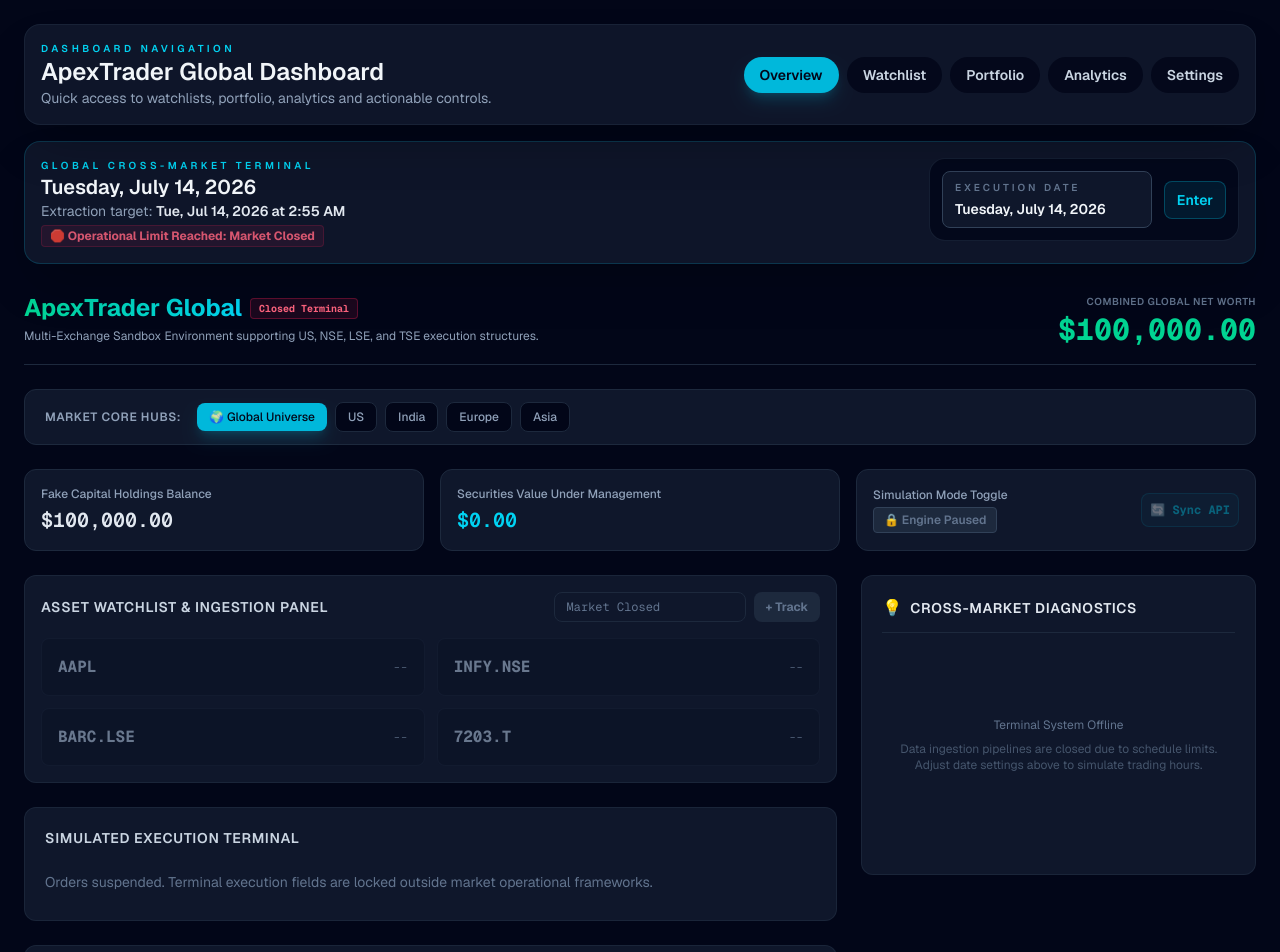
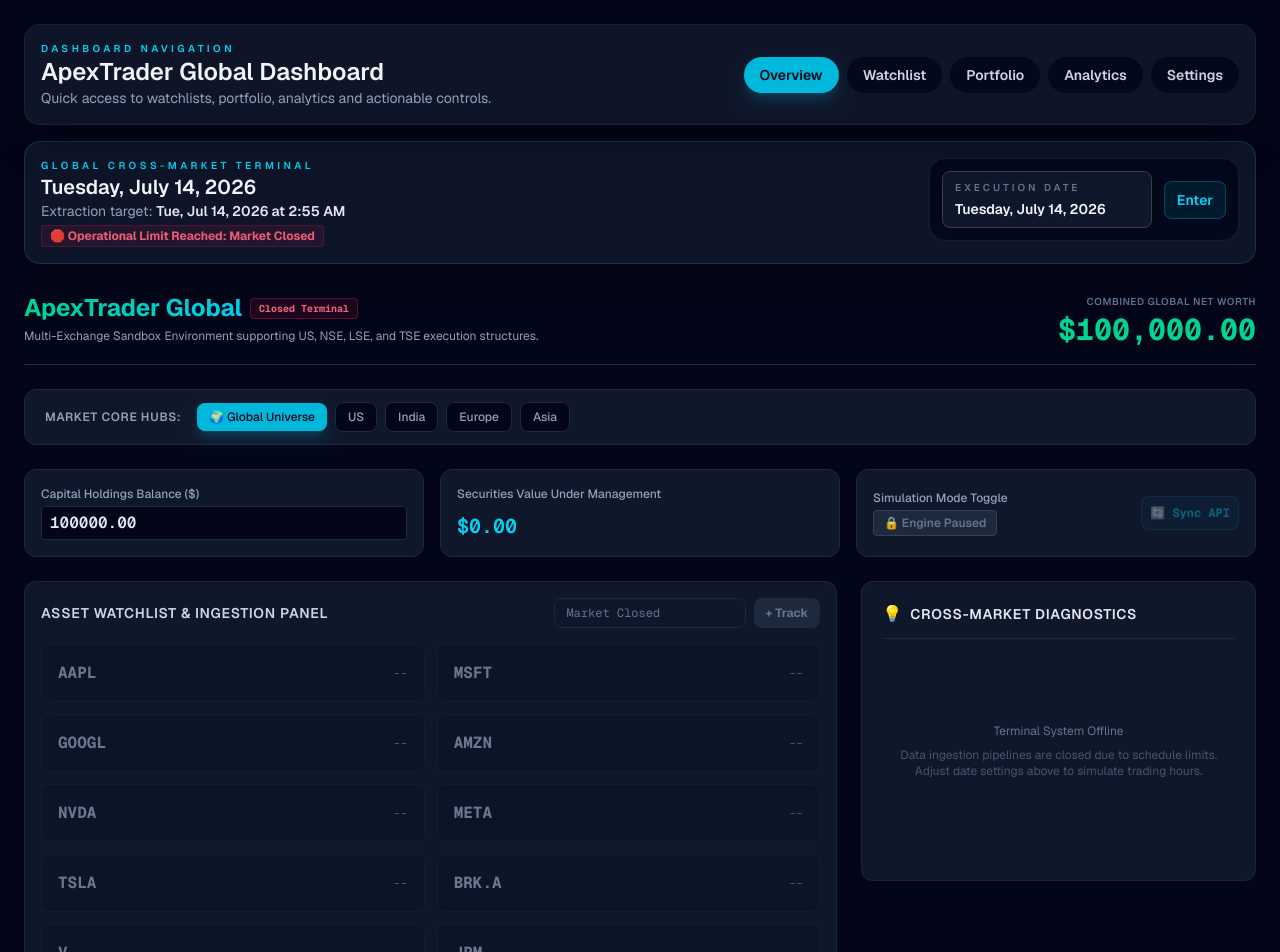
Before and after one commit to indranidutta2006/AIMEE-NATIONAL-INNOVATION-HACKATHON-2026, a Next.js app: page / in a window 1280 px wide. Shown: the top 952 px of the page. Built offline with nearby package versions, Linux system fonts and the light colour scheme.

Commit message:
Update watchlist and cash input handling
Replaced the default watchlist with top 15 major global and Indian companies. Updated baseline stocks and adjusted cash input handling.

```diff
--- a/app/page.js
+++ b/app/page.js
@@ -2,18 +2,32 @@
 
 import React, { useState, useEffect, useCallback, useRef } from 'react';
 
-// Default global watchlist containing multi-exchange assets
-const DEFAULT_WATCHLIST = ['AAPL', 'INFY.NSE', 'BARC.LSE', '7203.T'];
+// Replaced DEFAULT_WATCHLIST with top 15 major global and Indian companies
+const TOP_15_COMPANIES = [
+  'AAPL', 'MSFT', 'GOOGL', 'AMZN', 'NVDA',
+  'META', 'TSLA', 'BRK.A', 'V', 'JPM',
+  'INFY.NSE', 'TCS.NSE', 'RELIANCE.NSE', 'HDFCBANK.NSE', 'BARC.LSE'
+];
 
-// Baseline fallback prices
+// Baseline fallback prices extended for structural safety
 const BASELINE_STOCKS = {
   'AAPL': { name: 'Apple Inc. (NASDAQ)', price: 175.00, change: 0.5, rsi: 72, volume: 'High', exchange: 'US' },
+  'MSFT': { name: 'Microsoft Corp (NASDAQ)', price: 420.00, change: 1.1, rsi: 65, volume: 'High', exchange: 'US' },
+  'GOOGL': { name: 'Alphabet Inc. (NASDAQ)', price: 170.00, change: -0.4, rsi: 48, volume: 'Normal', exchange: 'US' },
+  'AMZN': { name: 'Amazon.com Inc (NASDAQ)', price: 180.00, change: 0.8, rsi: 55, volume: 'High', exchange: 'US' },
+  'NVDA': { name: 'NVIDIA Corp (NASDAQ)', price: 850.00, change: 3.2, rsi: 78, volume: 'Extreme', exchange: 'US' },
+  'META': { name: 'Meta Platforms (NASDAQ)', price: 490.00, change: -1.5, rsi: 42, volume: 'Normal', exchange: 'US' },
+  'TSLA': { name: 'Tesla Inc (NASDAQ)', price: 175.00, change: -2.0, rsi: 35, volume: 'High', exchange: 'US' },
+  'BRK.A': { name: 'Berkshire Hathaway (NYSE)', price: 610000.00, change: 0.1, rsi: 50, volume: 'Low', exchange: 'US' },
+  'V': { name: 'Visa Inc. (NYSE)', price: 275.00, change: 0.3, rsi: 52, volume: 'Normal', exchange: 'US' },
+  'JPM': { name: 'JPMorgan Chase & Co (NYSE)', price: 195.00, change: 0.6, rsi: 58, volume: 'Normal', exchange: 'US' },
   'INFY.NSE': { name: 'Infosys Limited (NSE)', price: 1420.00, change: -1.2, rsi: 38, volume: 'Extreme', exchange: 'India' },
-  'BARC.LSE': { name: 'Barclays PLC (LSE)', price: 185.00, change: 2.4, rsi: 81, volume: 'Normal', exchange: 'Europe' },
-  '7203.T': { name: 'Toyota Motor Corp (TSE)', price: 3400.00, change: -0.3, rsi: 48, volume: 'Low', exchange: 'Asia' },
+  'TCS.NSE': { name: 'Tata Consultancy Services (NSE)', price: 3900.00, change: 0.4, rsi: 51, volume: 'Normal', exchange: 'India' },
+  'RELIANCE.NSE': { name: 'Reliance Industries (NSE)', price: 2950.00, change: 1.5, rsi: 63, volume: 'High', exchange: 'India' },
+  'HDFCBANK.NSE': { name: 'HDFC Bank Ltd (NSE)', price: 1510.00, change: -0.8, rsi: 44, volume: 'High', exchange: 'India' },
+  'BARC.LSE': { name: 'Barclays PLC (LSE)', price: 185.00, change: 2.4, rsi: 81, volume: 'Normal', exchange: 'Europe' }
 };
 
-// A cache to ensure we only calculate a year's holidays ONCE across the app lifecycle
 const holidayCache = new Map();
 
 // --- HELPER FUNCTIONS ---
@@ -73,16 +87,16 @@
   }
 
   const holidays = [
-    getObservedDate(new Date(Date.UTC(year, 0, 1))),   // New Year's Day
-    getNthWeekdayOfMonth(year, 0, 1, 3),              // MLK Jr. Day (3rd Monday)
-    getNthWeekdayOfMonth(year, 1, 1, 3),              // Presidents' Day (3rd Monday)
-    getGoodFriday(year),                              // Good Friday
-    getLastWeekdayOfMonth(year, 4, 1),                // Memorial Day (Last Monday)
-    getObservedDate(new Date(Date.UTC(year, 5, 19))), // Juneteenth
-    getObservedDate(new Date(Date.UTC(year, 6, 4))),  // Independence Day
-    getNthWeekdayOfMonth(year, 8, 1, 1),              // Labor Day (1st Monday)
-    getNthWeekdayOfMonth(year, 10, 4, 4),             // FIXED: Thanksgiving (4th Thursday)
-    getObservedDate(new Date(Date.UTC(year, 11, 25))),// Christmas Day
+    getObservedDate(new Date(Date.UTC(year, 0, 1))),
+    getNthWeekdayOfMonth(year, 0, 1, 3),
+    getNthWeekdayOfMonth(year, 1, 1, 3),
+    getGoodFriday(year),
+    getLastWeekdayOfMonth(year, 4, 1),
+    getObservedDate(new Date(Date.UTC(year, 5, 19))),
+    getObservedDate(new Date(Date.UTC(year, 6, 4))),
+    getNthWeekdayOfMonth(year, 8, 1, 1),
+    getNthWeekdayOfMonth(year, 10, 4, 4),
+    getObservedDate(new Date(Date.UTC(year, 11, 25))),
   ];
 
   const holidaySet = new Set(holidays.map(d => d.toISOString().split('T')[0]));
@@ -95,7 +109,6 @@
 const isMarketClosedForDate = (value, timeValue = '12:00') => {
   if (!value) return true;
 
-  // Force JS to parse the string cleanly as a baseline representation
   const parsedDate = new Date(`${value}T${timeValue}`);
   if (Number.isNaN(parsedDate.getTime())) return true;
 
@@ -110,17 +123,14 @@
     return acc;
   }, {});
 
-  // 1. Weekend Check
   if (parts.weekday === 'Sat' || parts.weekday === 'Sun') return true;
 
-  // 2. Dynamic Holiday Check
   const year = parseInt(parts.year, 10);
   const marketHolidays = getMarketHolidaysForYear(year);
   const normalizedDate = `${parts.year}-${parts.month}-${parts.day}`;
 
   if (marketHolidays.has(normalizedDate)) return true;
 
-  // 3. Core Market Hours Check (9:30 AM to 4:00 PM Eastern)
   const minutes = parseInt(parts.hour, 10) * 60 + parseInt(parts.minute, 10);
   return minutes < 570 || minutes >= 960;
 };
@@ -176,13 +186,14 @@
   const next = new Date(2000, 0, 1, hours, minutes);
   next.setMinutes(next.getMinutes() + (field === 'minute' ? direction * 1 : 0));
   next.setHours(next.getHours() + (field === 'hour' ? direction * 1 : 0));
-  return toNYTimeInputValue(next); // FIXED reference
+  return toNYTimeInputValue(next);
 };
 
 export default function App() {
   // --- STATE MANAGEMENT ---
   const [cash, setCash] = useState(100000.00);
-  const [watchlist, setWatchlist] = useState(DEFAULT_WATCHLIST);
+  const [cashInput, setCashInput] = useState("100000.00"); // Dynamic buffer variable for text/number fields
+  const [watchlist, setWatchlist] = useState(TOP_15_COMPANIES); // Seeded with top 15 list instead of 4
   const [marketStocks, setMarketStocks] = useState({});
   const [selectedExchangeFilter, setSelectedExchangeFilter] = useState('ALL');
   const [portfolio, setPortfolio] = useState([
@@ -269,7 +280,10 @@
     const savedCash = localStorage.getItem('apex_cash');
     const savedPortfolio = localStorage.getItem('apex_portfolio');
     const savedWatchlist = localStorage.getItem('apex_watchlist');
-    if (savedCash) setCash(parseFloat(savedCash));
+    if (savedCash) {
+      setCash(parseFloat(savedCash));
+      setCashInput(savedCash);
+    }
     if (savedPortfolio) setPortfolio(JSON.parse(savedPortfolio));
     if (savedWatchlist) setWatchlist(JSON.parse(savedWatchlist));
   }, []);
@@ -455,6 +469,15 @@
     setTimeInputDraft(nextTime);
   };
 
+  // Safe handler to sync typed string numerical states back to float variables
+  const handleCashUpdate = (val) => {
+    setCashInput(val);
+    const parsed = parseFloat(val);
+    if (!isNaN(parsed) && parsed >= 0) {
+      setCash(parsed);
+    }
+  };
+
   const handleAddTicker = async (e) => {
     e.preventDefault();
     const symbol = searchQuery.toUpperCase().trim();
@@ -522,7 +545,9 @@
       return;
     }
 
-    setCash(prev => prev - totalCost);
+    const nextCash = cash - totalCost;
+    setCash(nextCash);
+    setCashInput(nextCash.toFixed(2));
     setPortfolio(prevPortfolio => {
       const existing = prevPortfolio.find(p => p.ticker === selectedTicker);
       if (existing) {
@@ -558,7 +583,9 @@
       });
     }
 
-    setCash(prev => prev + totalCredit);
+    const nextCash = cash + totalCredit;
+    setCash(nextCash);
+    setCashInput(nextCash.toFixed(2));
     setPortfolio(prevPortfolio => {
       return prevPortfolio.map(p => p.ticker === selectedTicker ? { ...p, shares: p.shares - tradeShares } : p).filter(p => p.shares > 0);
     });
@@ -615,7 +642,6 @@
               </div>
             </div>
 
-            {/* FIXED STICKER TOP CONTROL BLOCK (DUPLICATIONS DELETED HERE) */}
             <div className="sticky top-[92px] z-40 rounded-2xl border border-cyan-500/20 bg-slate-900/95 p-4 shadow-2xl backdrop-blur">
               <div className="flex flex-col gap-4 lg:flex-row lg:items-start lg:justify-between">
                 <div>
@@ -629,7 +655,6 @@
                   )}
                 </div>
 
-                {/* TIME ADJUSTMENT HUB */}
                 <div className="relative flex flex-col gap-3 rounded-2xl border border-slate-800/70 bg-slate-950/80 p-3 sm:min-w-[310px]">
                   <div className="flex items-center justify-between gap-3">
                     <button type="button" onClick={() => setIsCalendarOpen(!isCalendarOpen)} className="flex-1 rounded-lg border border-slate-700 bg-slate-900 px-3 py-2 text-left">
@@ -662,7 +687,7 @@
                         </div>
                         <div className="grid grid-cols-7 gap-1 text-center text-xs text-slate-400">
                           {calendarDays.map((day, i) => day && (
-                            <button key={i} onClick={() => handleCalendarDateSelect(toDateInputValue(day))} className={`p-1 rounded ${toDateInputValue(day) === calendarSelectionDate ? 'bg-cyan-600 text-white' : 'hover:bg-slate-800'}`}>
+                            <button key={i} onClick={() => handleCalendarDateSelect(toNYDateInputValue(day))} className={`p-1 rounded ${toNYDateInputValue(day) === calendarSelectionDate ? 'bg-cyan-600 text-white' : 'hover:bg-slate-800'}`}>
                               {day.getDate()}
                             </button>
                           ))}
@@ -675,7 +700,6 @@
             </div>
           </div>
 
-          {/* FINANCIAL SUMMARY ROW */}
           <header className="border-b border-slate-800 pb-4 mt-6 flex flex-col sm:flex-row justify-between items-start sm:items-center gap-4">
             <div>
               <div className="flex items-center gap-2">
@@ -691,10 +715,9 @@
               </div>
             </div>
           </header>
-        </section> {/* FIXED: Added closing tag for overview section */}
+        </section>
 
         <section id="watchlist">
-          {/* REGIONAL EXCHANGE CONTROLS / FILTER HUB */}
           <div className="bg-slate-900 border border-slate-800 rounded-xl p-3 flex flex-wrap items-center gap-2">
             <span className="text-xs text-slate-400 font-semibold uppercase tracking-wider px-2">Market Core Hubs:</span>
             {['ALL', 'US', 'India', 'Europe', 'Asia'].map((exchange) => (
@@ -711,18 +734,28 @@
               </button>
             ))}
           </div>
-        </section> {/* FIXED: Added closing tag for watchlist section */}
+        </section>
 
-        {/* METRICS METADATA ROW */}
+        {/* METRICS METADATA ROW WITH CASH ENTRY FUNCTIONALITY */}
         <section id="portfolio">
           <div className="grid grid-cols-1 md:grid-cols-3 gap-4">
-            <div className="bg-slate-900 border border-slate-800 rounded-xl p-4">
-              <p className="text-xs text-slate-400 font-medium">Fake Capital Holdings Balance</p>
-              <p className="text-xl font-mono font-semibold mt-1 text-slate-200">${cash.toLocaleString(undefined, { minimumFractionDigits: 2 })}</p>
+            <div className="bg-slate-900 border border-slate-800 rounded-xl p-4 flex flex-col justify-between">
+              <label htmlFor="cash-editor-input" className="text-xs text-slate-400 font-medium block">
+                Capital Holdings Balance ($)
+              </label>
+              <input
+                id="cash-editor-input"
+                type="number"
+                step="0.01"
+                min="0"
+                value={cashInput}
+                onChange={(e) => handleCashUpdate(e.target.value)}
+                className="bg-slate-950 border border-slate-800 focus:border-cyan-500 rounded px-2 py-1 mt-1 text-base font-mono font-semibold text-slate-200 focus:outline-none w-full"
+              />
             </div>
-            <div className="bg-slate-900 border border-slate-800 rounded-xl p-4">
+            <div className="bg-slate-900 border border-slate-800 rounded-xl p-4 flex flex-col justify-center">
               <p className="text-xs text-slate-400 font-medium">Securities Value Under Management</p>
-              <p className="text-xl font-mono font-semibold mt-1 text-cyan-400">${totalPortfolioValue.toLocaleString(undefined, { minimumFractionDigits: 2 })}</p>
+              <p className="text-xl font-mono font-semibold mt-2.5 text-cyan-400">${totalPortfolioValue.toLocaleString(undefined, { minimumFractionDigits: 2 })}</p>
             </div>
             <div className="bg-slate-900 border border-slate-800 rounded-xl p-4 flex justify-between items-center">
               <div>
@@ -736,18 +769,12 @@
           </div>
         </section>
 
-        {/* MAIN BODY LAYOUT */}
         <div className="grid grid-cols-1 lg:grid-cols-3 gap-6">
-
-          {/* COLUMN 1 & 2: MARKET TILES AND TRADE CONTROL PANEL */}
           <div className="lg:col-span-2 space-y-6">
-
-            {/* LIVE BOARD & TICKER ADDER */}
             <div className="bg-slate-900 border border-slate-800/80 rounded-xl p-4 space-y-4">
               <div className="flex flex-col sm:flex-row justify-between items-start sm:items-center gap-3">
                 <h2 className="text-sm font-semibold text-slate-300 uppercase tracking-wider">Asset Watchlist & Ingestion Panel</h2>
 
-                {/* Search Form */}
                 <form onSubmit={handleAddTicker} className="flex gap-2 w-full sm:w-auto">
                   <input
                     type="text"
@@ -767,10 +794,9 @@
                 </form>
               </div>
 
-              {/* Watchlist Grid */}
               <div className="grid grid-cols-1 sm:grid-cols-2 gap-3">
                 {filteredWatchlist.map((ticker) => {
-                  const stock = marketStocks[ticker];
+                  const stock = marketStocks[ticker] || BASELINE_STOCKS[ticker];
                   if (!stock || marketStatus.closed) {
                     return (
                       <div key={ticker} className="p-4 rounded-lg border border-slate-800/50 bg-slate-950/20 flex justify-between items-center opacity-70">
@@ -808,16 +834,15 @@
               </div>
             </div>
 
-            {/* TRANSACTION TERMINAL */}
             <div className="bg-slate-900 border border-slate-800/80 rounded-xl p-5">
               <h2 className="text-sm font-semibold text-slate-300 mb-4 uppercase tracking-wider">Simulated Execution Terminal</h2>
-              {marketStocks[selectedTicker] && !marketStatus.closed ? (
+              {(marketStocks[selectedTicker] || BASELINE_STOCKS[selectedTicker]) && !marketStatus.closed ? (
                 <div className="flex flex-col sm:flex-row sm:items-center justify-between gap-4">
                   <div>
                     <span className="text-xs text-slate-400 block mb-1">Target Trading Instrument</span>
                     <span className="text-lg font-bold font-mono text-cyan-400">{selectedTicker}</span>
                     <span className="text-sm text-slate-300 ml-2 font-mono">
-                      @ ${marketStocks[selectedTicker].price.toFixed(2)}
+                      @ ${(marketStocks[selectedTicker] || BASELINE_STOCKS[selectedTicker]).price.toFixed(2)}
                     </span>
                   </div>
 
@@ -854,7 +879,6 @@
               )}
             </div>
 
-            {/* PORTFOLIO LIST */}
             <section id="analytics" className="bg-slate-900 border border-slate-800/80 rounded-xl p-4">
               <h2 className="text-sm font-semibold text-slate-300 mb-3 uppercase tracking-wider">Your Position Portfolio</h2>
               {portfolio.length === 0 ? (
@@ -873,7 +897,7 @@
                     </thead>
                     <tbody className="divide-y divide-slate-800/60">
                       {portfolio.map((pos) => {
-                        const currentPrice = marketStocks[pos.ticker]?.price;
+                        const currentPrice = marketStocks[pos.ticker]?.price || BASELINE_STOCKS[pos.ticker]?.price;
                         const displayPrice = marketStatus.closed || !currentPrice ? '--' : `$${currentPrice.toFixed(2)}`;
                         const pnl = marketStatus.closed || !currentPrice ? null : (currentPrice - pos.avgBuyPrice) * pos.shares;
                         return (
@@ -893,10 +917,8 @@
                 </div>
               )}
             </section>
-
           </div>
 
-          {/* SIDEBAR: AI DIAGNOSTICS */}
           <section id="settings" className="space-y-4">
             <div className="bg-slate-900 border border-slate-800/80 rounded-xl p-5 min-h-[300px]">
               <div className="flex items-center gap-2 mb-4 border-b border-slate-800 pb-3">
```
